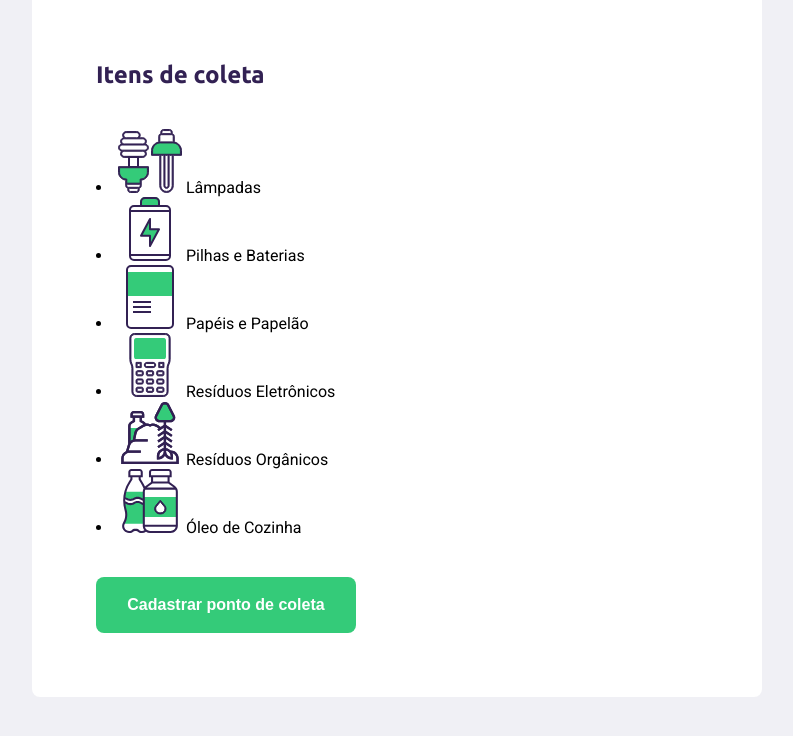
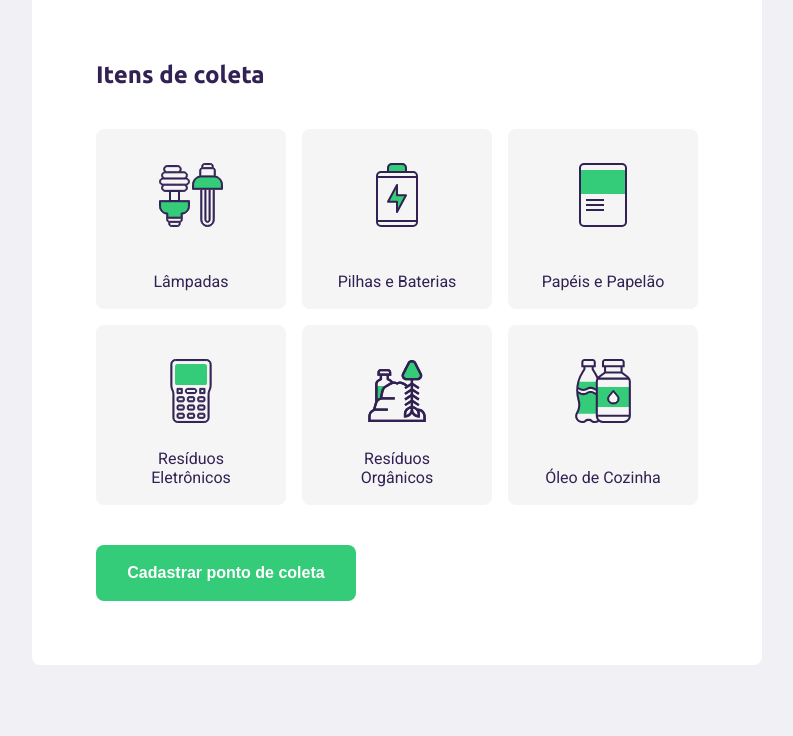
Before and after one commit to jjacksoon/NLW, a plain HTML site: page create-point.html in a window 1280 px wide. Shown: the part 730-1466 px from the top of the page, without its empty margins (243-1036 px from the left). Drawn offline with Linux system fonts and the light colour scheme; no server answers.

Commit message:
form page style finished

```diff
--- a/styles/create-point.css
+++ b/styles/create-point.css
@@ -123,3 +123,49 @@ form button:hover{
     background-color: #2fb86e;
 
 }
+
+.itens-grid {
+    display: grid;
+    grid-template-columns: 1fr 1fr 1fr;
+    gap: 16px;
+}
+
+.itens-grid li {
+    background-color: #f5f5f5;
+    list-style: none;
+
+    border: 2px solid #f5f5f5;
+    border-radius: 8px;
+    height: 180px;
+
+    padding: 32px 24px 16px;
+    display: flex;
+    flex-direction: column;
+    align-items: center;
+    justify-content: space-between;
+
+    text-align: center;
+
+/* !Colocando a mãozinha ao passar
+!por cima da caixinha de elemento descartável */
+
+    cursor: pointer;
+}
+
+.itens-grid li {
+    /* margin-top: 12px; */
+    flex: 1;
+    display: flex;
+    align-items: center;
+    color: var(--title-color);
+}
+
+.itens-grid li.selected {
+    background: #e1faec;
+    border: 2px solid #34cb79;
+}
+
+.itens-grid li img,
+.itens-grid li span {
+    pointer-events: none;
+}
```
